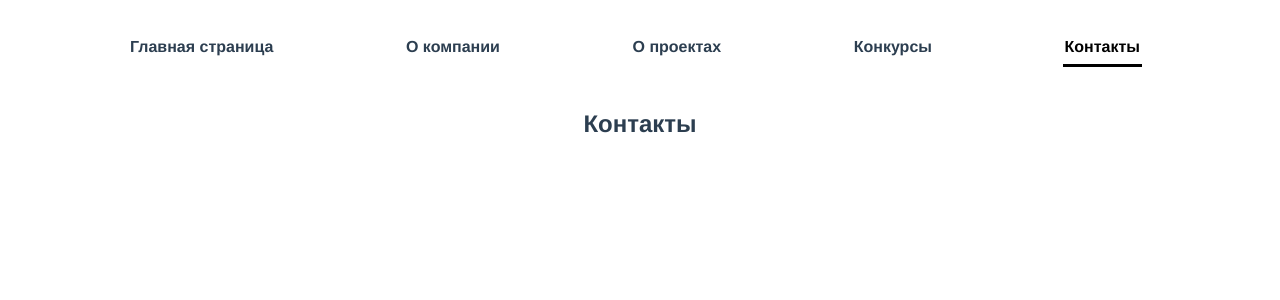
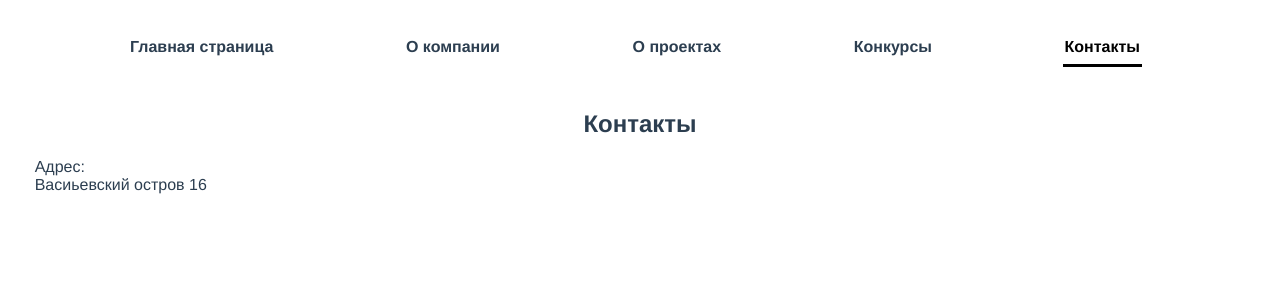
Before and after one commit to AlexeyZh2/first_project, a Vue app: page /contacts in a window 1280 px wide. Shown: the top 300 px of the page. Built offline with nearby package versions, Linux system fonts and the light colour scheme.

Commit message:
добавил информацию на страничку Контакты

```diff
--- a/src/views/ContactsVew.vue
+++ b/src/views/ContactsVew.vue
@@ -1,5 +1,7 @@
 <template>
     <h2>Контакты</h2>
+    <p>Адрес:</p>
+    <p>Васиьевский остров 16</p>
 </template>
 <script>
 export default {
```
